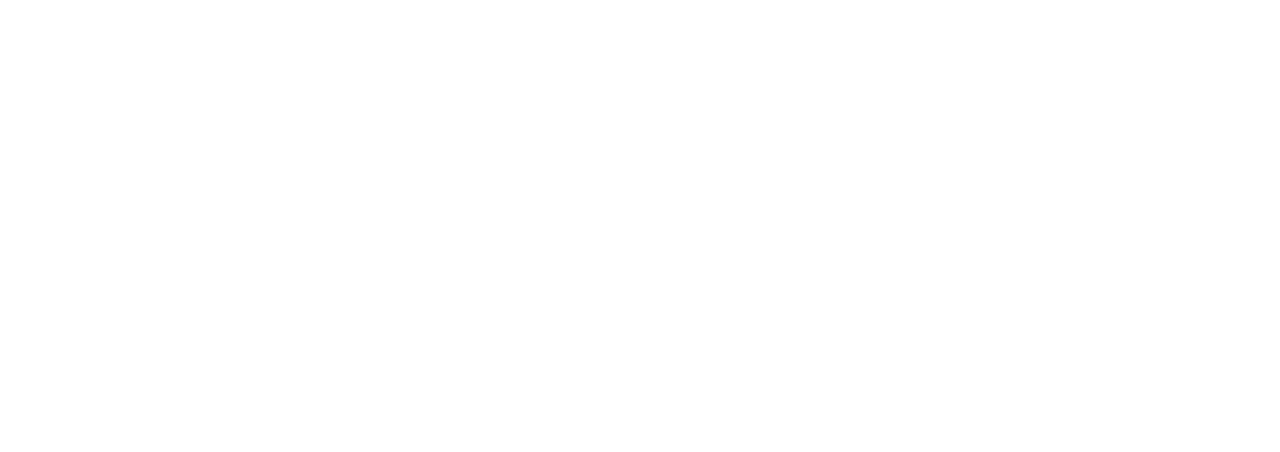
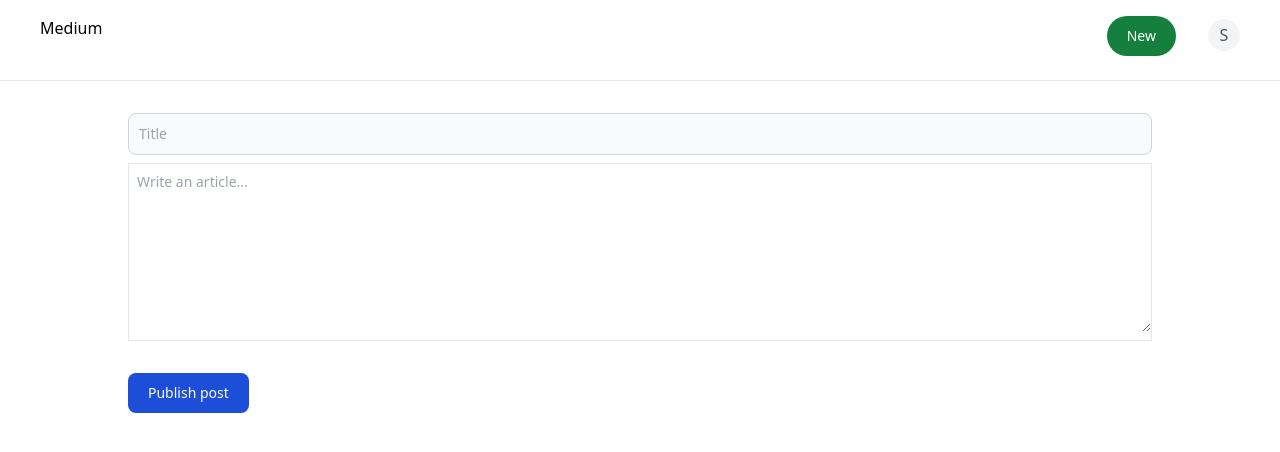
Before and after one commit to sumanjeet0012/harkirat-0-100xdev, a React (Vite) app in the folder week-13/medium-blog/frontend/: page /publish in a window 1280 px wide. Before the commit this address had no page. Shown: the top 452 px of the page. Built offline with nearby package versions, Linux system fonts and the light colour scheme.

Commit message:
publish page created

```diff
--- a/week-13/medium-blog/frontend/src/App.tsx
+++ b/week-13/medium-blog/frontend/src/App.tsx
@@ -3,6 +3,7 @@
 import { Signin } from './pages/Signin'
 import { Blog } from './pages/Blog'
 import { Blogs } from './pages/Blogs'
+import { Publish } from './pages/Publish'
 
 function App() {
 
@@ -14,6 +15,7 @@
           <Route path="/signin" element={<Signin />} />
           <Route path="/blog/:id" element={<Blog />} />
           <Route path="/blogs" element={<Blogs />} />
+          <Route path="/publish" element={<Publish />} />
         </Routes>
       </BrowserRouter>
     </>
--- a/week-13/medium-blog/frontend/src/components/Appbar.tsx
+++ b/week-13/medium-blog/frontend/src/components/Appbar.tsx
@@ -8,6 +8,15 @@
         <Link to={"/"}>Medium</Link>
       </div>
       <div>
+        <Link to={"/publish"}>
+          <button
+            type="button"
+            className=" mr-8 text-white bg-green-700 hover:bg-green-800 focus:outline-none focus:ring-4 focus:ring-green-300 font-medium rounded-full text-sm px-5 py-2.5 text-center me-2 mb-2 dark:bg-green-600 dark:hover:bg-green-700 dark:focus:ring-green-800"
+          >
+            New
+          </button>
+        </Link>
+
         <Avatar name="Sumanjeet" size="large" />
       </div>
     </div>
--- /dev/null
+++ b/week-13/medium-blog/frontend/src/pages/Publish.tsx
@@ -0,0 +1,55 @@
+import { Appbar } from "../components/Appbar"
+import { BACKEND_URL } from "../config";
+import { useNavigate } from "react-router-dom";
+import { ChangeEvent, useState } from "react";
+import axios from "axios";
+
+
+export const Publish = () => {
+    const [title, setTitle] = useState("");
+    const [description, setDescription] = useState("");
+    const navigate = useNavigate();
+
+    return <div>
+        <Appbar />
+        <div className="flex justify-center w-full pt-8">
+            <div className="max-w-screen-lg w-full">
+                <input onChange={(e) => {
+                    setTitle(e.target.value)
+                }} type="text" className="w-full bg-gray-50 border border-gray-300 text-gray-900 text-sm rounded-lg focus:ring-blue-500 focus:border-blue-500 block p-2.5" placeholder="Title" />
+
+                <TextEditor onChange={(e) => {
+                    setDescription(e.target.value)
+                }} />
+                <button onClick={async () => {
+                    const response = await axios.post(`${BACKEND_URL}/api/v1/blog`, {
+                        title,
+                        content: description
+                    }, {
+                        headers: {
+                            Authorization: `Bearer ${localStorage.getItem("token")}`
+                        }
+                    });
+                    navigate(`/blog/${response.data.id}`)
+                }} type="submit" className="mt-4 inline-flex items-center px-5 py-2.5 text-sm font-medium text-center text-white bg-blue-700 rounded-lg focus:ring-4 focus:ring-blue-200 dark:focus:ring-blue-900 hover:bg-blue-800">
+                    Publish post
+                </button>
+            </div>
+        </div>
+    </div>
+}
+
+
+function TextEditor({ onChange }: {onChange: (e: ChangeEvent<HTMLTextAreaElement>) => void}) {
+    return <div className="mt-2">
+        <div className="w-full mb-4 ">
+            <div className="flex items-center justify-between border">
+            <div className="my-2 bg-white rounded-b-lg w-full">
+                <label className="sr-only">Publish post</label>
+                <textarea onChange={onChange} id="editor" rows={8} className="focus:outline-none block w-full px-0 text-sm text-gray-800 bg-white border-0 pl-2" placeholder="Write an article..." required />
+            </div>
+        </div>
+       </div>
+    </div>
+
+}
```
